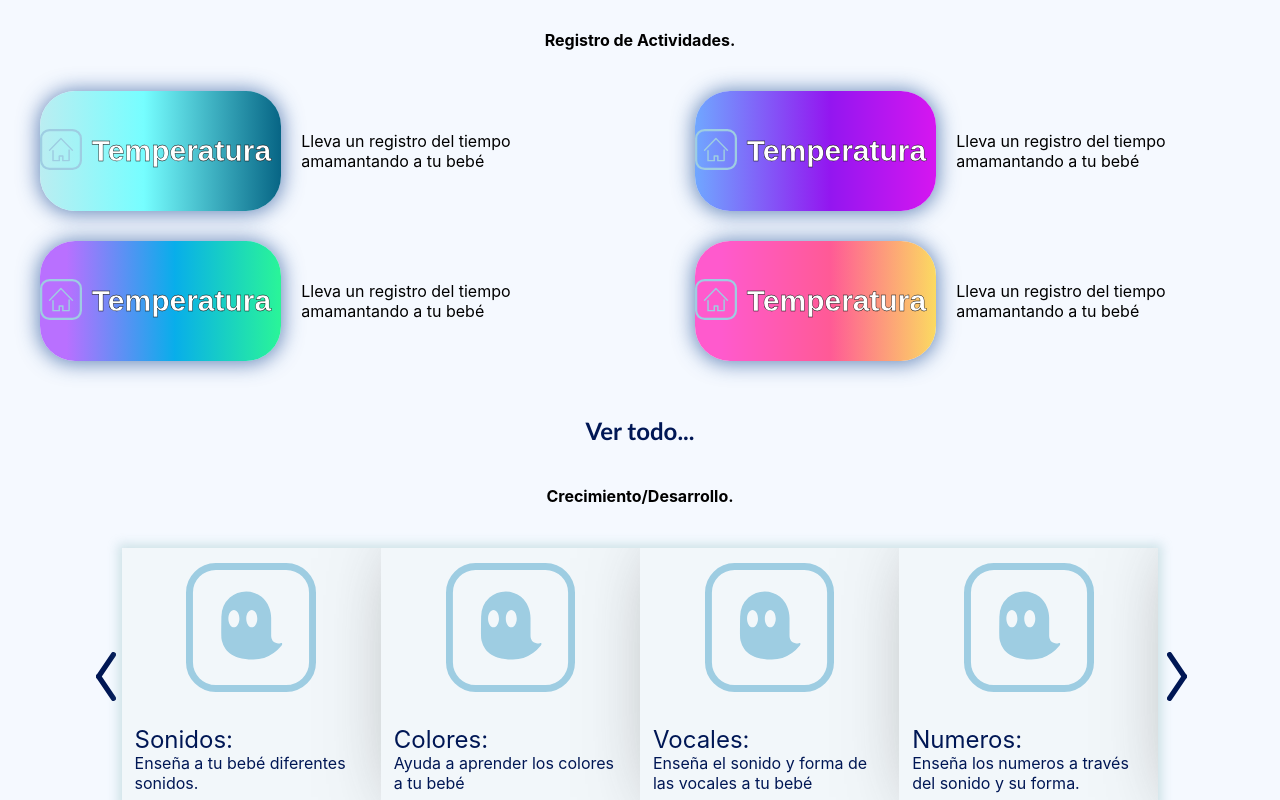
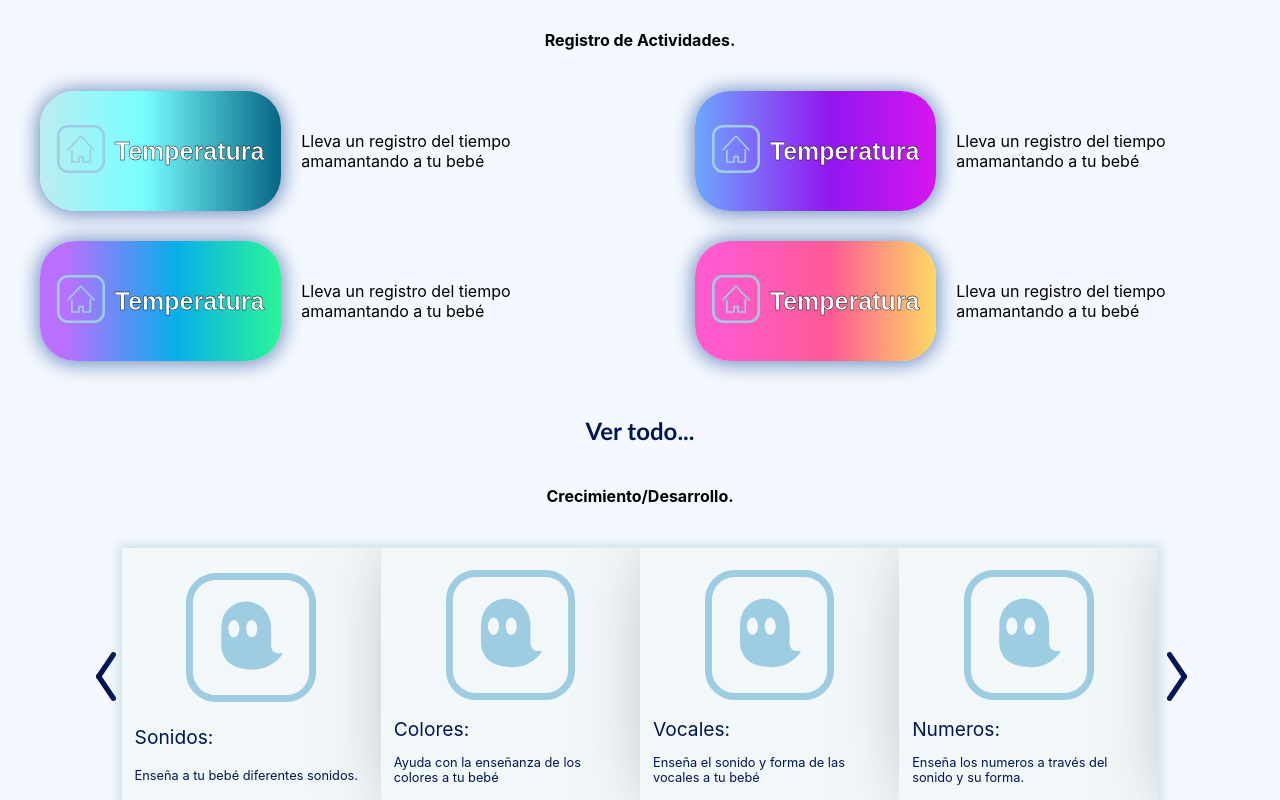
Before and after one commit to iamivansantana/BabyWorld, a React (Create React App) app: page / in a window 1280 px wide. Shown: the part 920-1720 px from the top of the page. Built offline with nearby package versions, Linux system fonts and the light colour scheme; the HTML template or start-up script is replaced by a standard one.

Commit message:
updated appsCard

```diff
--- a/src/components/appsCard/appsCard.css
+++ b/src/components/appsCard/appsCard.css
@@ -10,6 +10,7 @@
 
 }
 .bwApp-card{
+
     width: 50%;
     max-width: 300px;
     min-width: 200px;
@@ -27,14 +28,17 @@
     box-shadow: 0px 1px 10px 1px rgba(37, 84, 153, 0.671);
 }
 .img-card{
+    min-width: 2rem;
+    max-width: 3rem;
     width: 30%;
     margin-right: 0;
+    margin-left: 10px;
 }
 .name-card{
     color: white;
     -webkit-text-stroke: .4px black;
     font-family: Arial, Helvetica, sans-serif;
-    font-size: 30PX;
+    font-size: 25px;
     font-weight: bold;
     /* background: rgba(0, 0, 0, 0.295); */
     /* border-radius: 4PX; */
--- a/src/components/infoUs/BWInfoUs.css
+++ b/src/components/infoUs/BWInfoUs.css
@@ -111,12 +111,15 @@
 .tittle-item{
     width: 90%;
     /* background-color: blueviolet; */
-    font-size: 1.5rem;
+    /* font-size: 1.5rem; */
+    margin-top: -30px;
+    font-size: 1.5vw;
     color: rgb(0, 23, 85);
 
 }
 .description-item{
     width: 90%;
+    font-size: 1vw;
     margin-top: -30px;
     color: rgb(0, 23, 85);
     /* background-color: chartreuse; */
@@ -135,6 +138,13 @@
         width: 300px;
         height: 300px;
     }
+    .tittle-item{
+        font-size: 1.5rem;
+
+    }
+    .description-item{
+        font-size: 1rem;
+    }
 }
 
 
--- a/src/components/infoUs/BWInfoUs.js
+++ b/src/components/infoUs/BWInfoUs.js
@@ -112,7 +112,7 @@ const BWInfoUs = () => {
                                 <div className="slider-item-container">
                                     <div className="img-item"><img src="\assets\BW-Resources\toggleAbout.svg" alt="home"/></div>
                                     <div className="tittle-item">Colores:</div>
-                                    <div className="description-item">Ayuda a aprender los colores a tu bebé</div>
+                                    <div className="description-item">Ayuda con la enseñanza de los colores a tu bebé</div>
                                 </div>
                             </div>
                             <div className="slider-item">
```
